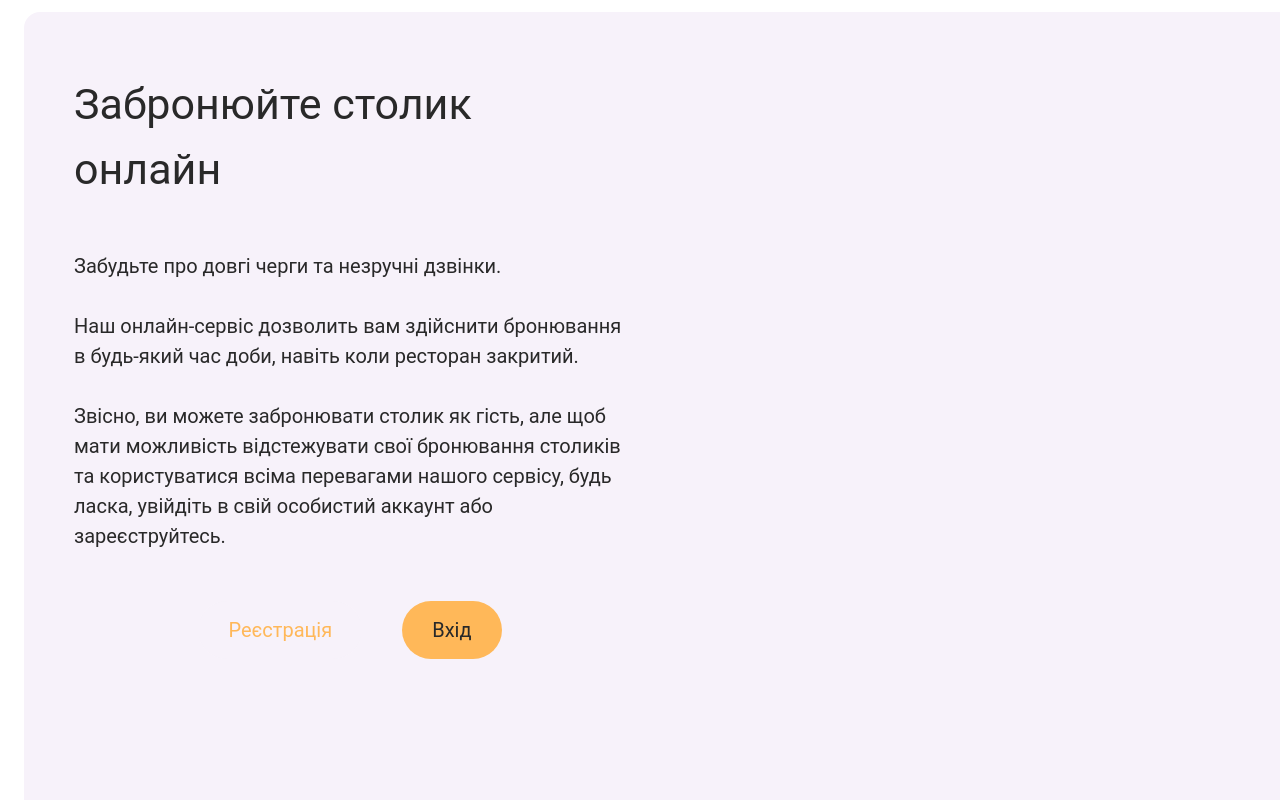
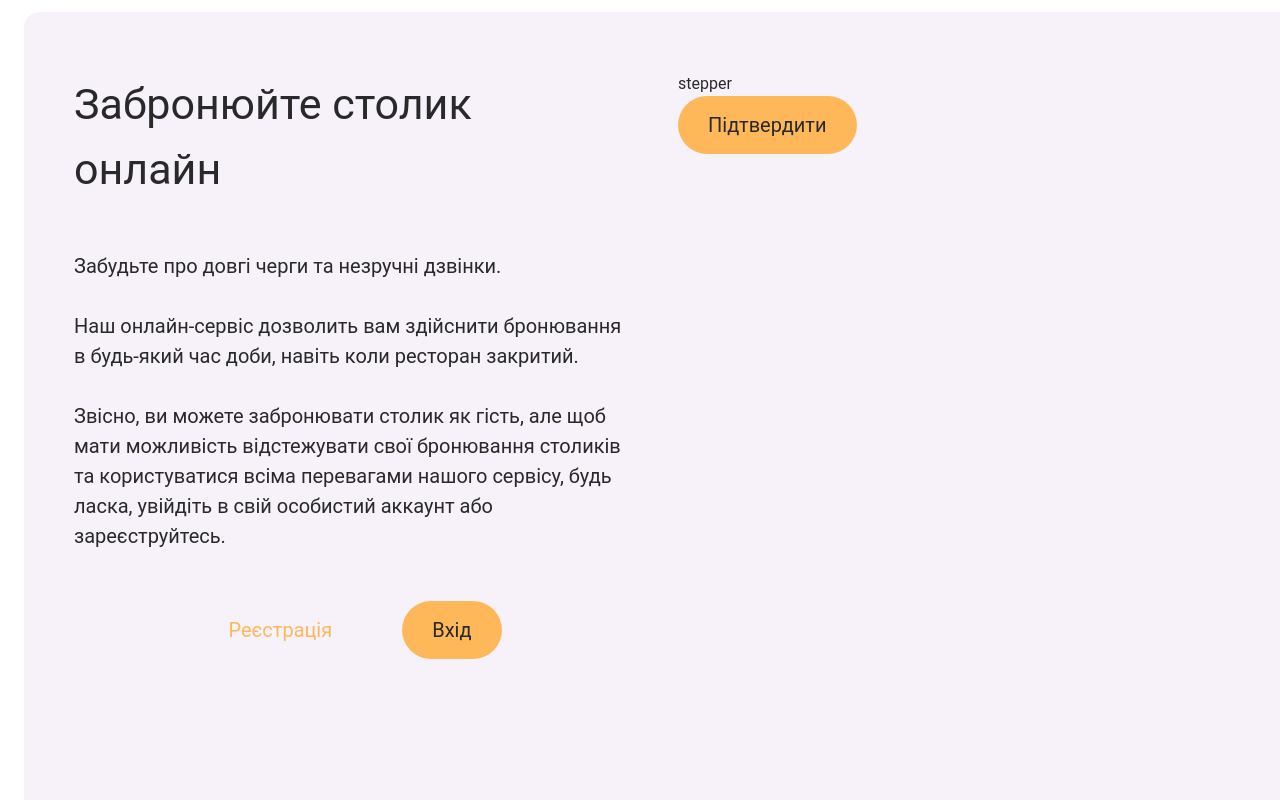
Before and after one commit to tetiana-kozak/restaurant-booking-system, a React (Create React App) app: page /user-reservation in a window 1280 px wide. Shown: the top 800 px of the page. Built offline with nearby package versions, Linux system fonts and the light colour scheme.

Commit message:
update component SharedBlockUnregisteredUser

```diff
--- a/src/pages/UserReservationTablePage/SharedBlockUnregisteredUser/SharedBlockUnregisteredUser.tsx
+++ b/src/pages/UserReservationTablePage/SharedBlockUnregisteredUser/SharedBlockUnregisteredUser.tsx
@@ -2,6 +2,7 @@ import { InfoIcon } from 'assets/icons/Info';
 import { useNavigate } from 'react-router-dom';
 import ButtonTFMain from 'shared/buttons/ButtonTFMain/ButtonTFMain';
 import ButtonTFSecondary from 'shared/buttons/ButtonTFSecondary/ButtonTFSecondary';
+import ReservationStepOne from '../ReservationStepOne/ReservationStepOne';
 
 const SharedBlockUnregisteredUser = () => {
   const navigate = useNavigate();
@@ -15,6 +16,7 @@ const SharedBlockUnregisteredUser = () => {
   };
 
   return (
+    <div className='flex gap-52'>
       <div>
         <div className="w-552">
           <h2 className="font-sans text-h2 text-text-color mb-50">
@@ -43,6 +45,10 @@ const SharedBlockUnregisteredUser = () => {
           <p className="font-sans text-p"> Інформація для рестораторів</p>
         </div>
       </div>
+      <div className='w-665'>
+        <ReservationStepOne />
+      </div>
+    </div>
   )
 }
 
```
Lines whose indentation alone changed are shown as unchanged.
